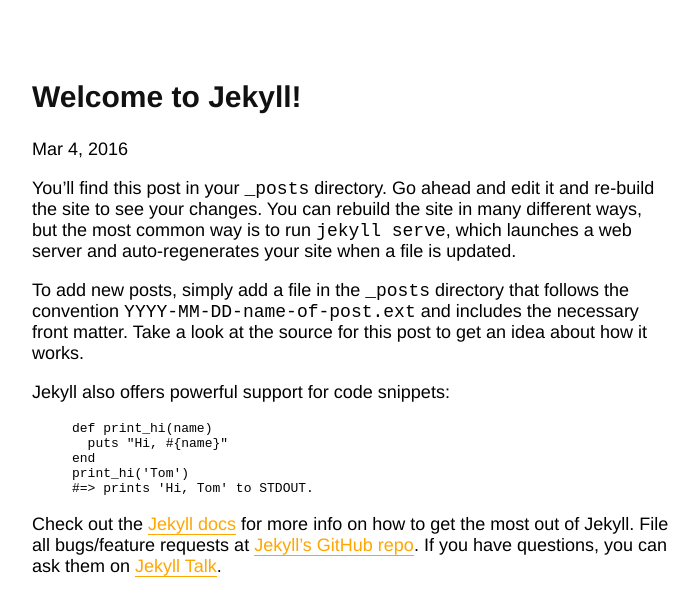
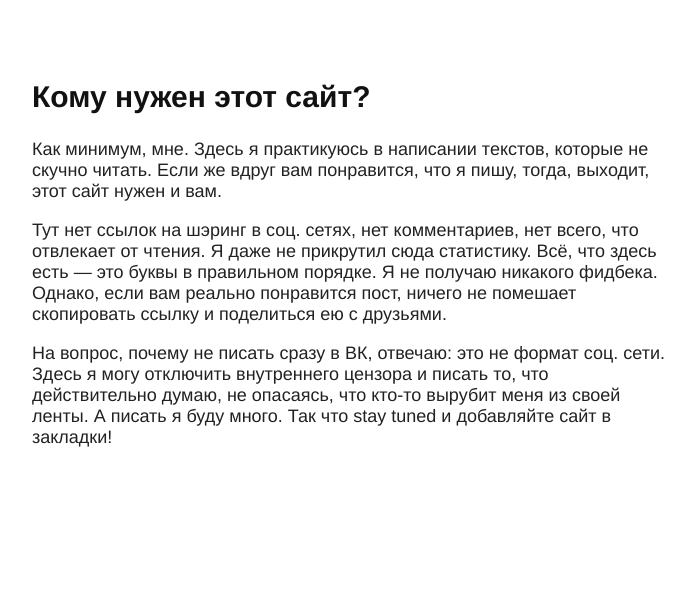
Before and after one commit to PyshnovT/pyshnovt.github.io, a Jekyll site: the page built from _posts/2016-03-04-welcome-to-jekyll.markdown, in a window 1280 px wide. Shown: the top 616 px of the page, without its empty margins (16-715 px from the left). Built offline with Jekyll 4.4.1, drawn with Linux system fonts in a browser that asks for light colours.

Commit message:
Написал текст

```diff
--- a/_layouts/post.html
+++ b/_layouts/post.html
@@ -5,7 +5,6 @@
 
   <header class="post-header">
     <h1 class="post-title" itemprop="name headline">{{ page.title }}</h1>
-    <p class="post-meta"><time datetime="{{ page.date | date_to_xmlschema }}" itemprop="datePublished">{{ page.date | date: "%b %-d, %Y" }}</time>{% if page.author %} • <span itemprop="author" itemscope itemtype="http://schema.org/Person"><span itemprop="name">{{ page.author }}</span></span>{% endif %}</p>
   </header>
 
   <div class="post-content" itemprop="articleBody">
--- a/_posts/2016-03-04-welcome-to-jekyll.markdown
+++ b/_posts/2016-03-04-welcome-to-jekyll.markdown
@@ -1,25 +1,11 @@
 ---
 layout: post
-title:  "Welcome to Jekyll!"
-date:   2016-03-04 14:09:26 +0300
-categories: jekyll update
+title:  "Кому нужен этот сайт?"
+date:   2016-03-05 00:40:26 +0300
+permalink: about/
 ---
-You’ll find this post in your `_posts` directory. Go ahead and edit it and re-build the site to see your changes. You can rebuild the site in many different ways, but the most common way is to run `jekyll serve`, which launches a web server and auto-regenerates your site when a file is updated.
+Как минимум, мне. Здесь я практикуюсь в написании текстов, которые не скучно читать. Если же вдруг вам понравится, что я пишу, тогда, выходит, этот сайт нужен и вам.
 
-To add new posts, simply add a file in the `_posts` directory that follows the convention `YYYY-MM-DD-name-of-post.ext` and includes the necessary front matter. Take a look at the source for this post to get an idea about how it works.
+Тут нет ссылок на шэринг в соц. сетях, нет комментариев, нет всего, что отвлекает от чтения. Я даже не прикрутил сюда статистику. Всё, что здесь есть — это буквы в правильном порядке. Я не получаю никакого фидбека. Однако, если вам реально понравится пост, ничего не помешает скопировать ссылку и поделиться ею с друзьями.
 
-Jekyll also offers powerful support for code snippets:
-
-{% highlight ruby %}
-def print_hi(name)
-  puts "Hi, #{name}"
-end
-print_hi('Tom')
-#=> prints 'Hi, Tom' to STDOUT.
-{% endhighlight %}
-
-Check out the [Jekyll docs][jekyll-docs] for more info on how to get the most out of Jekyll. File all bugs/feature requests at [Jekyll’s GitHub repo][jekyll-gh]. If you have questions, you can ask them on [Jekyll Talk][jekyll-talk].
-
-[jekyll-docs]: http://jekyllrb.com/docs/home
-[jekyll-gh]:   https://github.com/jekyll/jekyll
-[jekyll-talk]: https://talk.jekyllrb.com/
+На вопрос, почему не писать сразу в ВК, отвечаю: это не формат соц. сети. Здесь я могу отключить внутреннего цензора и писать то, что действительно думаю, не опасаясь, что кто-то вырубит меня из своей ленты. А писать я буду много. Так что stay tuned и добавляйте сайт в закладки!
--- a/css/main.css
+++ b/css/main.css
@@ -11,6 +11,10 @@
 p, a {
 	font-size: 18px;
 	font-family: "Helvetica Neue", Helvetica, Arial, sans-serif;
+}
+
+p {
+	color: #222;
 }
 
 h1 {
--- a/index.html
+++ b/index.html
@@ -6,7 +6,7 @@
 
   <div class="info-block">
     <h1>Кто я такой?</h1>
-    <p>Тимофей делает мобильное приложение для <a href="http://rocketbank.ru">Рокетбанка</a>, не учится в школе и изучает мир.</p>
+    <p>Тимофей делает мобильное приложение для <a href="http://rocketbank.ru">Рокетбанка</a>, не учится в школе и изучает мир. Так случилось, что Тимофею 16 лет. У всех есть свои недостатки, да.</p>
     <ul class="links">
       <li><a href="https://vk.com/lightwight">ВК</a></li>
       <li><a href="https://www.facebook.com/tpyshnov">FB</a></li>
```
